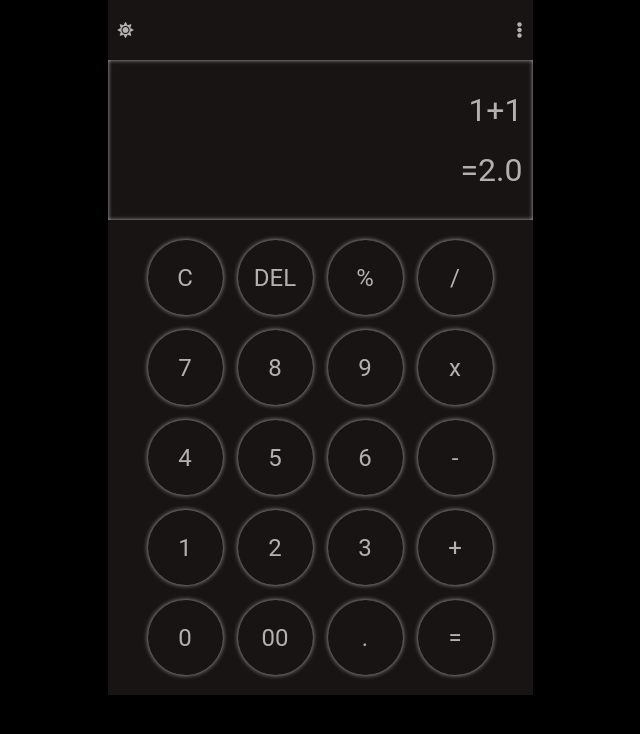
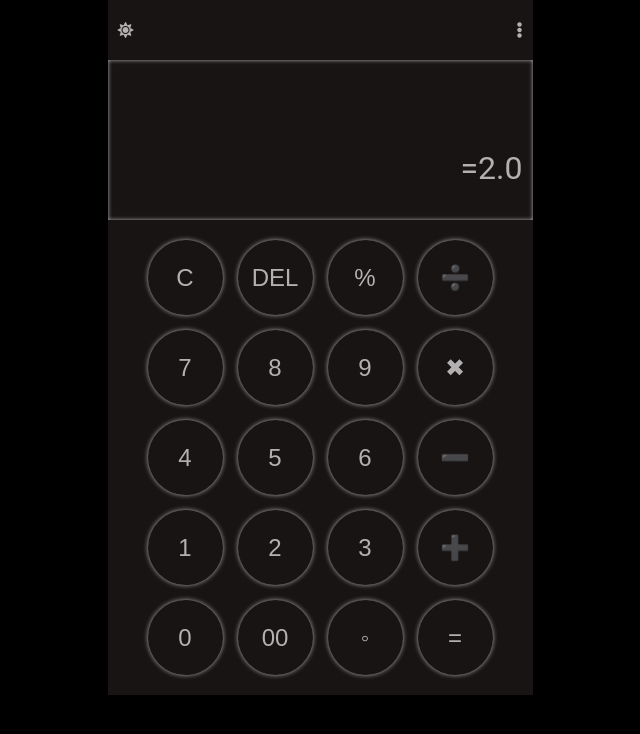
Before and after one commit to eduardojpanzo/Calculadora, a plain HTML site: page index.html in a window 1280 px wide. Shown: the whole page, without its empty margins (320-960 px from the left). Drawn offline with Linux system fonts and the light colour scheme.

Commit message:
Remoção das div e adicionaei os btn

```diff
--- a/index.html
+++ b/index.html
@@ -20,33 +20,21 @@
         </section>
 
         <section class="calc_screen">
-            <div class="calculation">1+1</div>
+            <div class="calculation">
+                <input type="text" value="">
+            </div>
             <div class="aftermath">=2.0</div>
 
         </section>
 
-        <section class="calc_keyboard">
-            <div class="keyboard_key">C</div>
-            <div class="keyboard_key">DEL</div>
-            <div class="keyboard_key">%</div>
-            <div class="keyboard_key">/</div>
-            <div class="keyboard_key">7</div>
-            <div class="keyboard_key">8</div>
-            <div class="keyboard_key">9</div>
-            <div class="keyboard_key">x</div>
-            <div class="keyboard_key">4</div>
-            <div class="keyboard_key">5</div>
-            <div class="keyboard_key">6</div>
-            <div class="keyboard_key">-</div>
-            <div class="keyboard_key">1</div>
-            <div class="keyboard_key">2</div>
-            <div class="keyboard_key">3</div>
-            <div class="keyboard_key">+</div>
-            <div class="keyboard_key">0</div>
-            <div class="keyboard_key">00</div>
-            <div class="keyboard_key">.</div>
-            <div class="keyboard_key">=</div>
+        <section class="calc_keyboard" id="keyboard">
         </section>
     </main>
+
+    <div id="models">
+        <button class="keyboard_key"></button>
+    </div>
+
+    <script src="assets/js/data.js"></script>
 </body>
 </html>
```
